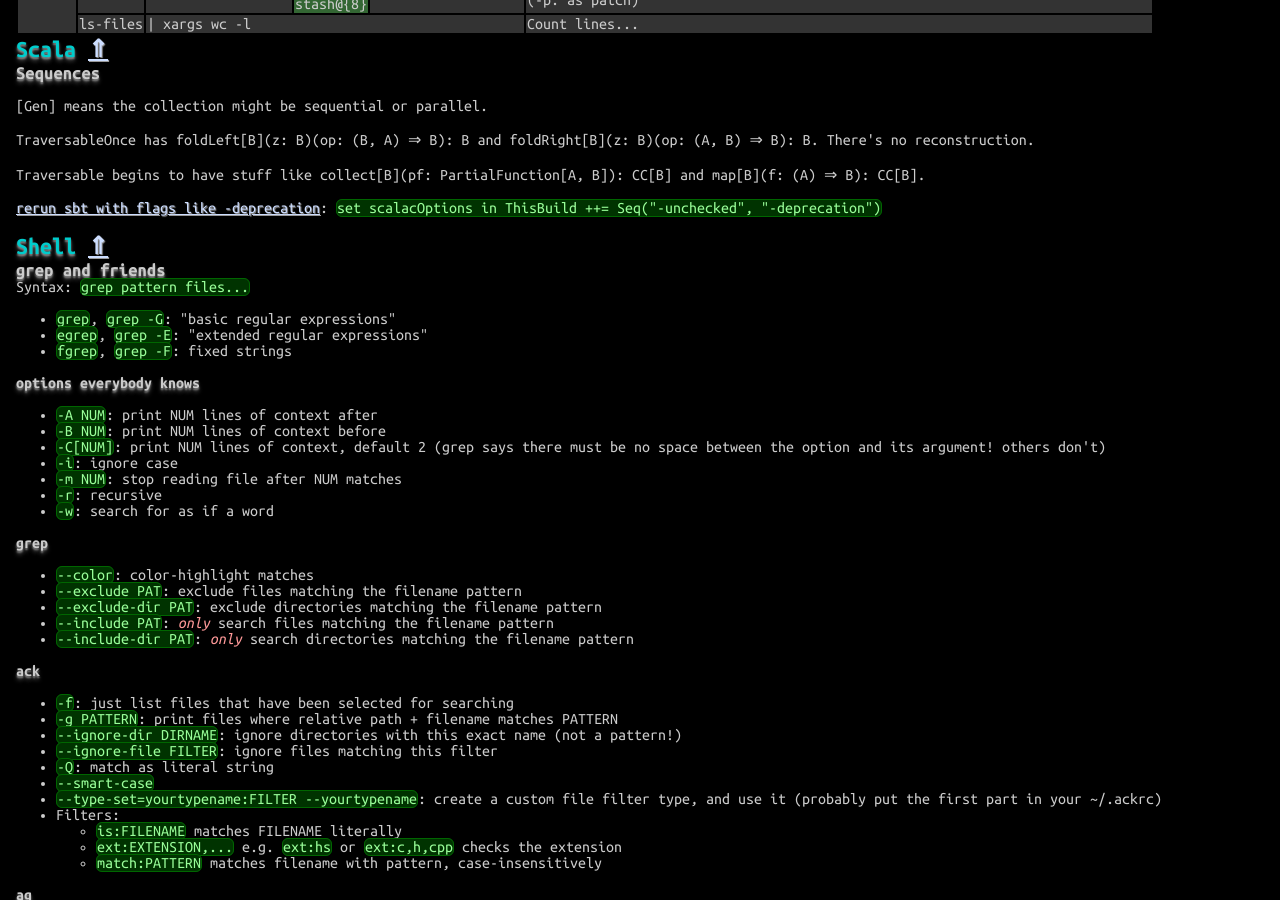
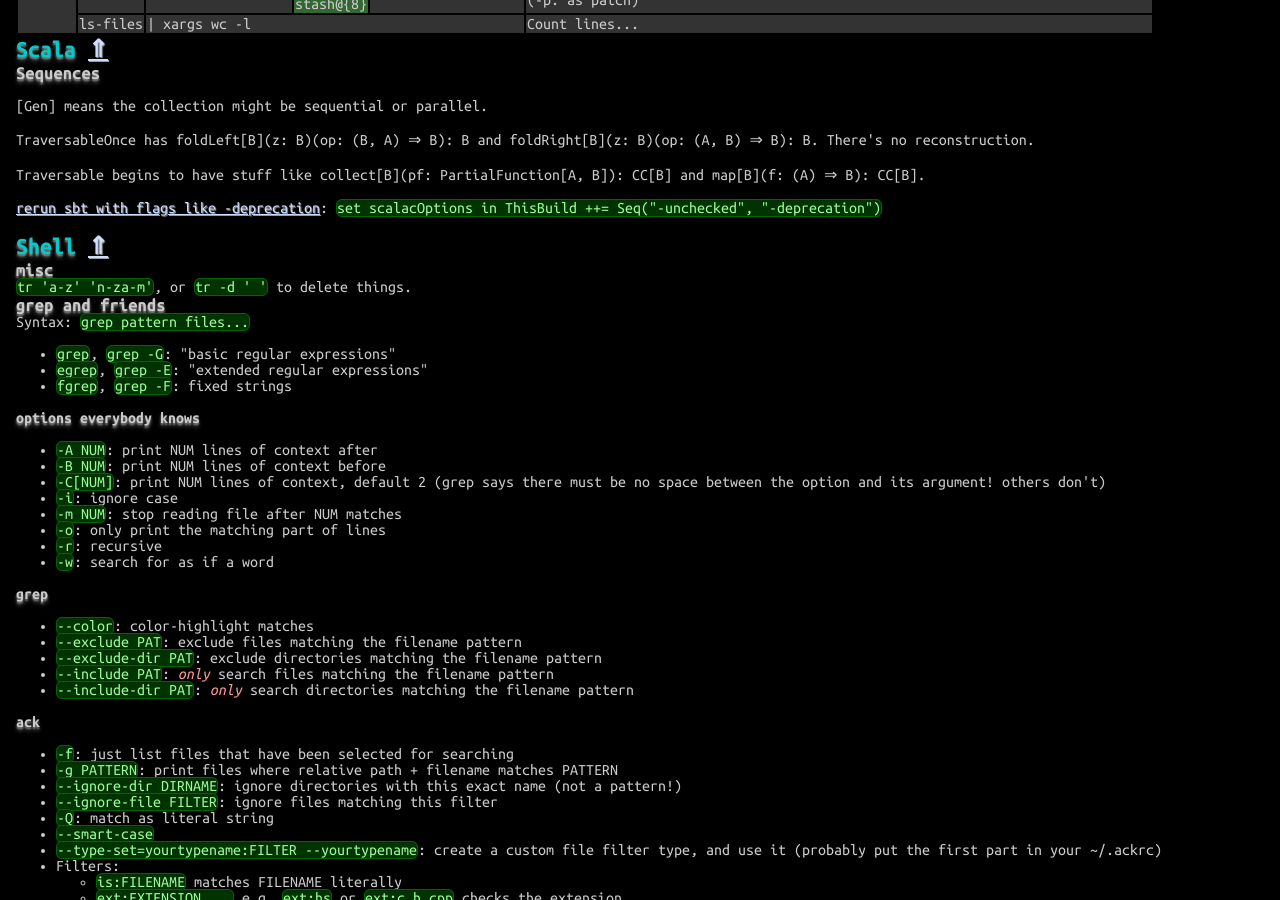
Before and after one commit to betaveros/cs, a Jekyll site: the page built from index.html, in a window 1280 px wide and 900 px high, scrolled down 23113 px. Built offline with Jekyll 4.4.1, drawn with Linux system fonts in a browser that asks for light colours.

Commit message:
shell: tr and -o

```diff
--- a/_includes/shell.html
+++ b/_includes/shell.html
@@ -1,3 +1,7 @@
+<h3>misc</h3>
+
+<code>tr 'a-z' 'n-za-m'</code>, or <code>tr -d ' '</code> to delete things.
+
 <h3>grep and friends</h3>
 
 Syntax: <code>grep pattern files...</code>
@@ -14,6 +18,7 @@
 	<li><code>-C[NUM]</code>: print NUM lines of context, default 2 (grep says there must be no space between the option and its argument! others don't)</li>
 	<li><code>-i</code>: ignore case</li>
 	<li><code>-m NUM</code>: stop reading file after NUM matches</li>
+	<li><code>-o</code>: only print the matching part of lines</li>
 	<li><code>-r</code>: recursive</li>
 	<li><code>-w</code>: search for as if a word</li>
 </ul>
```
